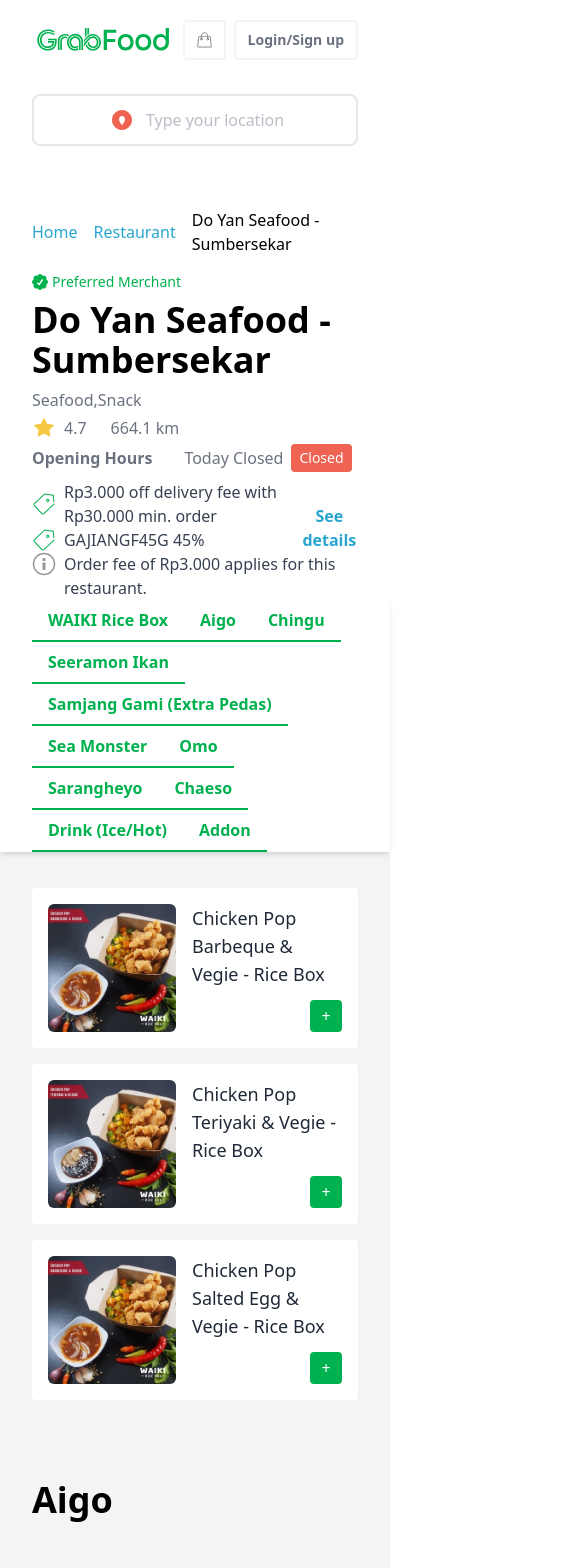
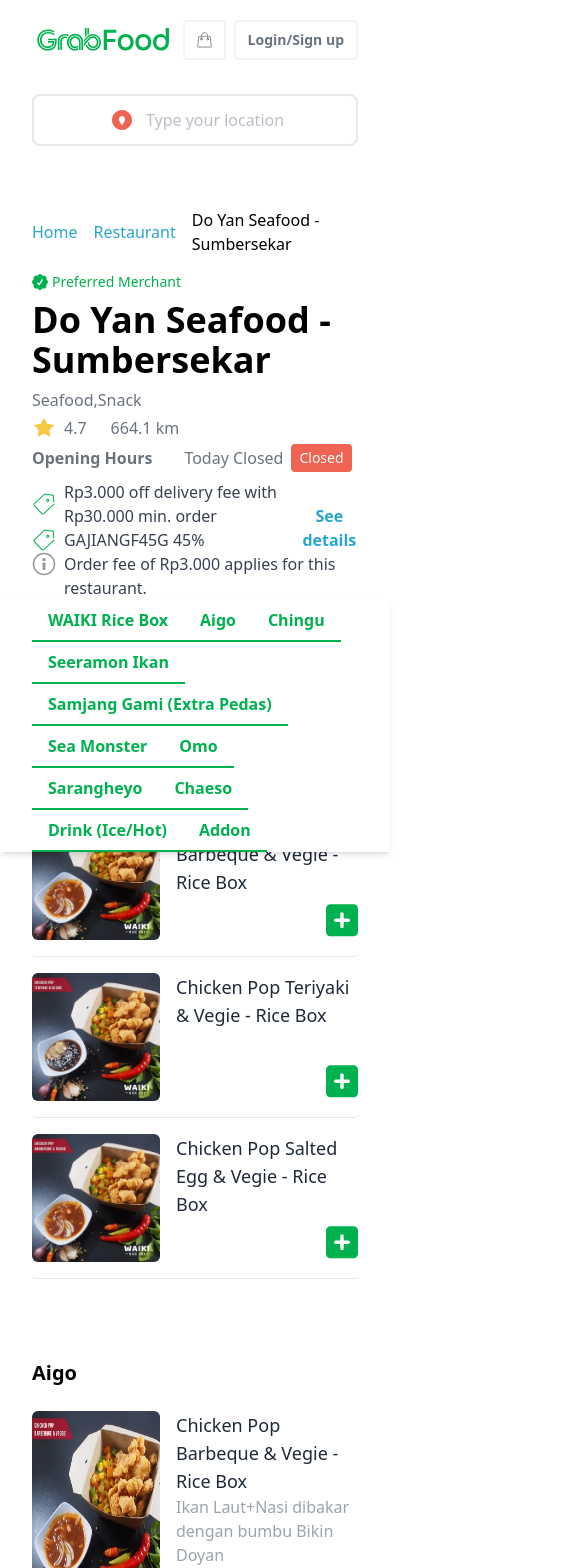
Before and after one commit to depran7/grabfood-clone, a Vue app: page / in a window 390 px wide. Shown: the top 1568 px of the page, 580 px wide, since content can reach past the window. Built offline with nearby package versions, Linux system fonts and the light colour scheme.

Commit message:
fix menu content responsive fix footer dark responsive

```diff
--- /dev/null
+++ b/src/components/icons/IconSquarePlus.vue
@@ -0,0 +1,8 @@
+<template>
+  <svg xmlns="http://www.w3.org/2000/svg" viewBox="0 0 448 512">
+    <!--! Font Awesome Pro 6.0.0 by @fontawesome - https://fontawesome.com License - https://fontawesome.com/license (Commercial License) Copyright 2022 Fonticons, Inc. -->
+    <path
+      d="M384 32C419.3 32 448 60.65 448 96V416C448 451.3 419.3 480 384 480H64C28.65 480 0 451.3 0 416V96C0 60.65 28.65 32 64 32H384zM224 368C237.3 368 248 357.3 248 344V280H312C325.3 280 336 269.3 336 256C336 242.7 325.3 232 312 232H248V168C248 154.7 237.3 144 224 144C210.7 144 200 154.7 200 168V232H136C122.7 232 112 242.7 112 256C112 269.3 122.7 280 136 280H200V344C200 357.3 210.7 368 224 368z"
+    />
+  </svg>
+</template>
--- a/src/components/parts/FooterDark.vue
+++ b/src/components/parts/FooterDark.vue
@@ -16,9 +16,9 @@
 ]);
 </script>
 <template>
-  <footer class="relative mt-20 py-2 w-full bg-tuna text-white">
+  <footer class="relative mt-20 pt-2 pb-12 lg:pb-4 w-full bg-tuna text-white">
     <div class="max-w-7xl mx-auto px-8 pt-6">
-      <div class="flex flex-col justify-center lg:flex-row lg:justify-between">
+      <div class="flex flex-col items-center lg:flex-row lg:justify-between">
         <div class="text-center lg:text-left">
           <div class="font-semibold">Countries with GrabFood</div>
           <div class="flex mt-4 mb-10">
@@ -33,7 +33,7 @@
             </a>
           </div>
         </div>
-        <div class="flex gap-8">
+        <div class="flex gap-8 mb-4">
           <a href=""><IconFacebook class="h-7 fill-white" /></a>
           <a href=""><IconInstagram class="h-7 fill-white" /></a>
           <a href=""><IconTwitter class="h-7 fill-white" /></a>
@@ -43,7 +43,7 @@
         class="flex flex-col justify-center lg:flex-row lg:justify-between items-center"
       >
         <div class="text-center lg:text-left">
-          <div class="font-semibold text-gray-400">© Grab 2022</div>
+          <div class="text-white/70">© Grab 2022</div>
           <div class="flex mt-4 mb-10 items-center gap-2 text-md">
             <a href="" class="text-sm hover:underline"> Terms of Service </a>
             <span>•</span>
--- a/src/components/parts/MenuContent.vue
+++ b/src/components/parts/MenuContent.vue
@@ -1,5 +1,6 @@
 <script setup lang="ts">
 import DetailMerchant from "@/models/DetailMerchant";
+import IconSquarePlus from "@/components/icons/IconSquarePlus.vue";
 defineProps<{
   detailMerchant: DetailMerchant;
 }>();
@@ -27,17 +28,22 @@
   </div>
 
   <!-- menus -->
-  <div class="relative top-20 bg-gray-100 pt-20 pb-10">
+  <div class="relative top-20 lg:bg-gray-100 pt-20 pb-10">
     <div
       v-for="(category, index) in detailMerchant.menus"
       :key="index"
-      class="max-w-7xl mx-auto py-10 px-8"
+      class="max-w-7xl mx-auto pb-10 lg:pt-10 px-8"
     >
-      <h2 class="text-4xl font-semibold mb-12">{{ category.name }}</h2>
+      <h2
+        class="text-xl lg:text-4xl font-semibold mb-2 lg:mb-12 lg:mt-0"
+        :class="{ 'mt-10': index > 0 }"
+      >
+        {{ category.name }}
+      </h2>
       <!-- card items category -->
-      <div class="grid lg:grid-cols-3 gap-4">
+      <div class="grid lg:grid-cols-3 lg:gap-4">
         <div
-          class="bg-white rounded p-4 flex gap-4 hover:border hover:border-primary hover:cursor-pointer box-border"
+          class="bg-white rounded py-4 lg:px-4 flex gap-4 border-b lg:border-b-0 lg:hover:border box-border lg:hover:border-primary hover:cursor-pointer"
           v-for="(item, index) in category.items"
           :key="index"
         >
@@ -46,13 +52,15 @@
             alt="item.name"
             class="w-32 h-2w-32 rounded-md"
           />
-          <div class="flex flex-col">
+          <div class="flex flex-col w-full">
             <div class="h-full">
               <h3 class="text-lg text-gray-800">{{ item.name }}</h3>
               <p class="text-gray-400">{{ item.description }}</p>
             </div>
             <div class="text-right">
-              <button class="bg-primary rounded text-white w-8 h-8">+</button>
+              <button class="rounded w-8 h-8">
+                <IconSquarePlus class="fill-primary" />
+              </button>
             </div>
           </div>
         </div>
```
